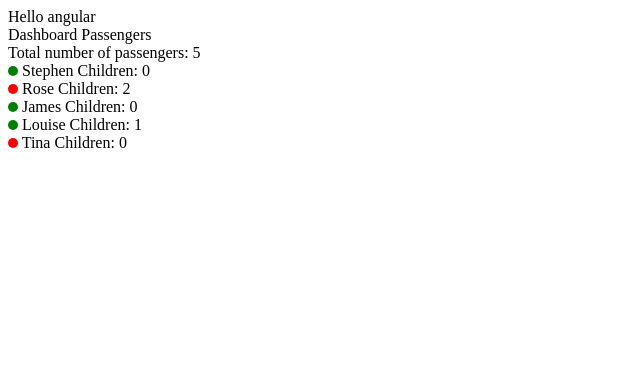
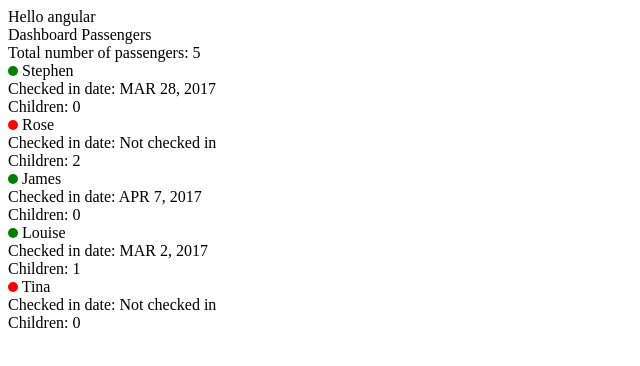
Before and after one commit to pawellesniowski/airport-app, an Angular app: page / in a window 1280 px wide. Shown: the top 366 px of the page, without its empty margins (0-640 px from the left). Built offline with nearby package versions, Linux system fonts and the light colour scheme.

Commit message:
adds details component

```diff
--- a/src/app/dashboard/components/passenger-detail/passenger-detail.component.html
+++ b/src/app/dashboard/components/passenger-detail/passenger-detail.component.html
@@ -1,8 +1,19 @@
 <li>
-  <span
-    class="status"
-    [ngClass]="{'checked-in': item.checkedIn}"
-  ></span>
-  {{item.fullname}}
-  Children: {{item.children?.length || 0}}
+  <div>
+    <span
+      class="status"
+      [ngClass]="{'checked-in': item.checkedIn}"
+    >
+    </span>
+    {{item.fullname}}
+  </div>
+
+  <div class="date">
+    Checked in date: {{item.checkInDate? (item.checkInDate | date | uppercase ) : 'Not checked in' }}
+  </div>
+
+  <div>
+    Children: {{item.children?.length || 0}}
+  </div>
+
 </li>
```
